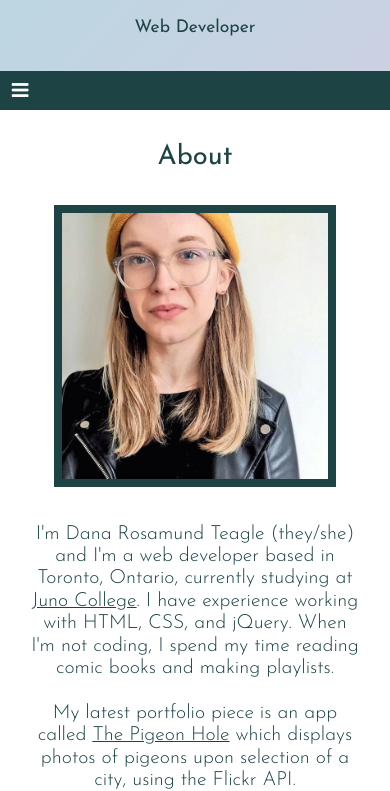
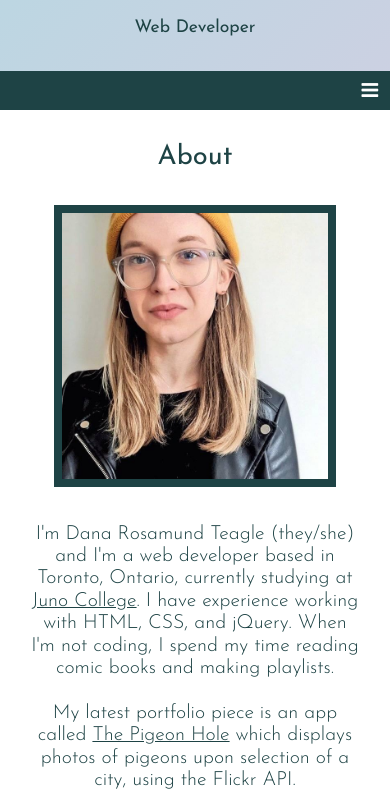
Before and after one commit to torontopubliclibra/torontopubliclibra.github.io, a plain HTML site: page index.html in a window 390 px wide. Shown: the part 71-862 px from the top of the page. Drawn offline with nearby package versions, Linux system fonts and the light colour scheme.

Commit message:
Update styles.css

```diff
--- a/styles.css
+++ b/styles.css
@@ -93,6 +93,10 @@ h1, h2, h3, h6, p, hr {
 
 #hamburger-btn {
     display: none;
+}
+
+#hamburger-menu i {
+    animation: fadeIn 0.5s ease-in;
 }
 
 nav ul {
@@ -217,7 +221,7 @@ and (orientation: portrait){
         padding: 1vh 3vw;
         background-color: rgb(30, 67, 69);
         width: 100%;
-        text-align: left;
+        text-align: right;
     }
     #hamburger-menu:hover, #hamburger-menu:active {
         cursor: pointer;
```
